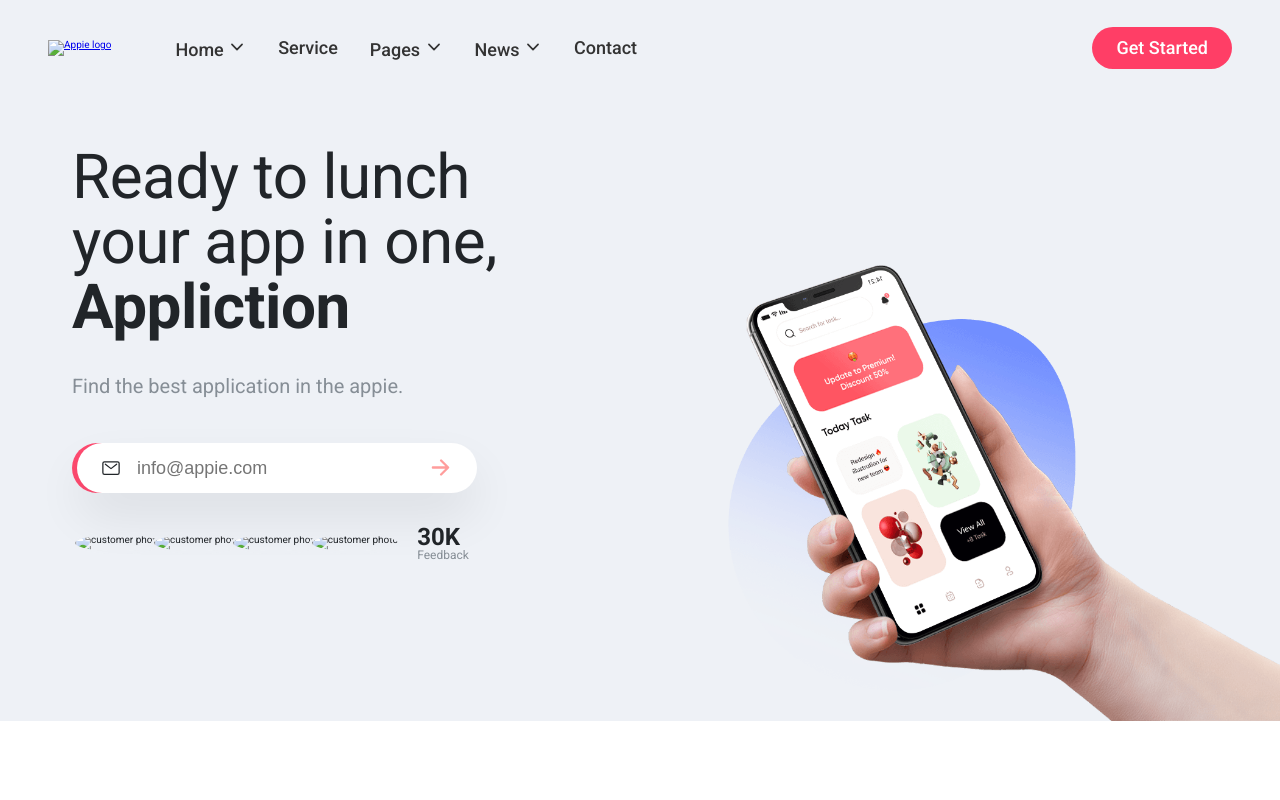
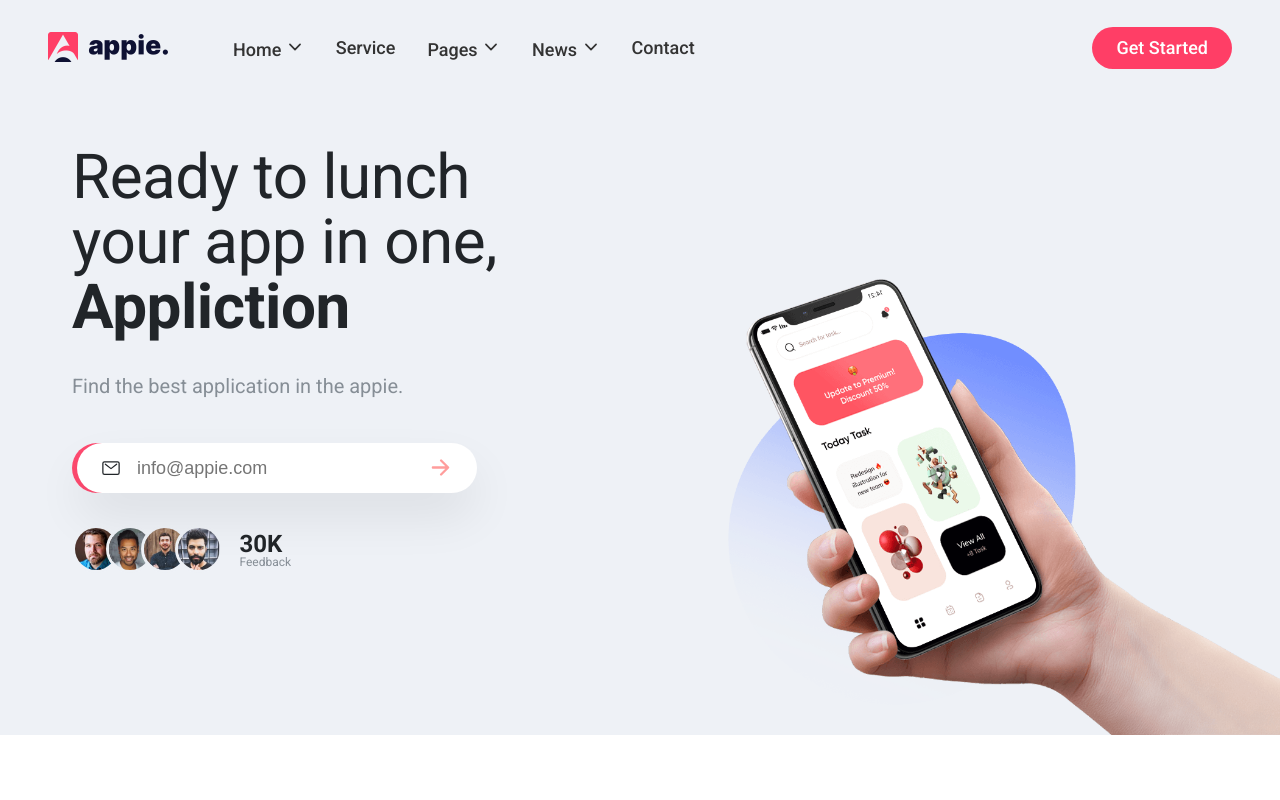
Before and after one commit to mmt20/appie-project, a plain HTML site: page index.html in a window 1280 px wide. Shown: the top 800 px of the page. Drawn offline with nearby package versions, Linux system fonts and the light colour scheme; the site is published under a folder, as on GitHub Pages, so addresses that start at the root find nothing.

Commit message:
Update index.html

```diff
--- a/index.html
+++ b/index.html
@@ -39,7 +39,7 @@
 
   <header class="header">
     <a href="#">
-      <img src="/img/logo.png" alt="Appie logo" class="logo" />
+      <img src="img/logo.png" alt="Appie logo" class="logo" />
     </a>
 
     <nav class="main-nav">
@@ -109,10 +109,10 @@
             </div>
             <div class="customers-feedback">
               <div class="feedback-img">
-                <img src="/img/people/customer-1.jpg" alt="customer photo" />
-                <img src="/img/people/customer-2.jpg" alt="customer photo" />
-                <img src="/img/people/customer-4.jpg" alt="customer photo" />
-                <img src="/img/people/customer-5.jpg" alt="customer photo" />
+                <img src="img/people/customer-1.jpg" alt="customer photo" />
+                <img src="img/people/customer-2.jpg" alt="customer photo" />
+                <img src="img/people/customer-4.jpg" alt="customer photo" />
+                <img src="img/people/customer-5.jpg" alt="customer photo" />
               </div>
               <div class="feedback-text">
                 <span>30K</span>
@@ -571,7 +571,7 @@
         <div class="our-dev container">
           <div class="div-img-box">
             <div class="dev-reviews">
-              <img src="/img/people/web-developer.jpg" alt="Hanson Deck" />
+              <img src="img/people/web-developer.jpg" alt="Hanson Deck" />
               <div class="dev-reviews-icons">
                 <ion-icon name="star" class="star-icon"></ion-icon>
                 <ion-icon name="star" class="star-icon"></ion-icon>
@@ -642,7 +642,7 @@
         <div class="container grid grid--footer mobile-nav">
           <div class="logo-col">
             <a href="#" class="footer-logo">
-              <img src="/img/logo.png" alt="appie logo" class="logo-btn" />
+              <img src="img/logo.png" alt="appie logo" class="logo-btn" />
             </a>
             <div class="logo-des">
               <p>
```
